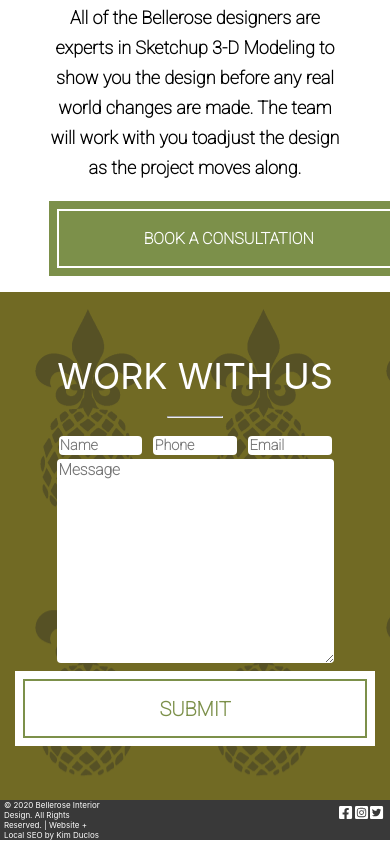
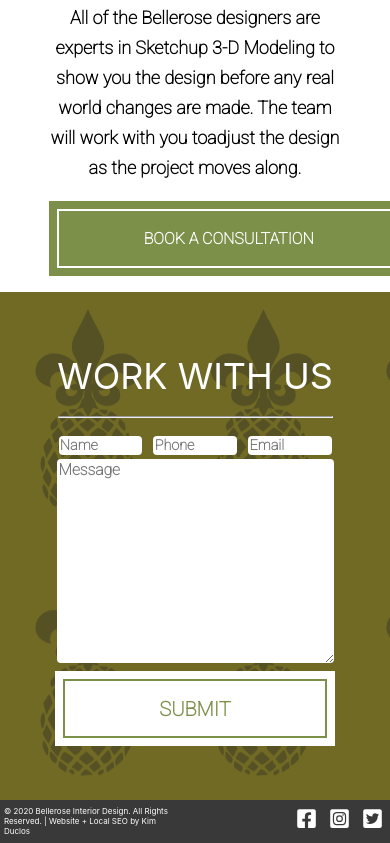
Before and after one commit to KimDuclos/bellerose-design, a React (Create React App) app in the folder bellerose-design/: page /about in a window 390 px wide. Shown: the part 1679-2522 px from the top of the page. Built offline with nearby package versions, Linux system fonts and the light colour scheme.

Commit message:
responsive to mobile

```diff
--- a/bellerose-design/src/footer.jsx
+++ b/bellerose-design/src/footer.jsx
@@ -11,7 +11,7 @@ const Footer = () => {
     <div className="footer">
       <div className="top-section">
         WORK WITH US
-        <hr></hr>
+        <hr className="white-line"></hr>
         <form className="form" id="form">
           <div className="info" style={{ width: "70%" }}>
             <input
--- a/bellerose-design/src/footer.scss
+++ b/bellerose-design/src/footer.scss
@@ -4,6 +4,7 @@ $roboto: "roboto";
 
 $tablet: 1000px;
 $large-mobile: 800px;
+$size425: 425px;
 
 .footer {
   .top-section {
@@ -18,6 +19,9 @@ $large-mobile: 800px;
     justify-content: center;
     hr {
       width: 14%;
+      @media (max-width: $size425) {
+        width: 70%;
+      }
     }
     .form {
       display: flex;
@@ -30,7 +34,7 @@ $large-mobile: 800px;
         width: 45%;
         input {
           color: #969393;
-          font-size: .4em;
+          font-size: 0.4em;
           font-family: $roboto;
           border-radius: 4px;
           font-weight: bold;
@@ -52,7 +56,7 @@ $large-mobile: 800px;
         textarea {
           width: 45%;
           border-radius: 4px;
-          font-size: .434em;
+          font-size: 0.434em;
           font-family: $roboto;
           font-weight: bold;
         }
@@ -61,6 +65,11 @@ $large-mobile: 800px;
         font-family: $roboto;
         font-size: 20px;
         margin: 2% 0 0 0;
+        .button {
+          @media (max-width: $size425) {
+            max-width: 72%;
+          }
+        }
       }
     }
   }
@@ -142,19 +151,28 @@ $large-mobile: 800px;
     flex-direction: row;
     justify-content: space-around;
     .copyright {
-      font-size: .5em;
+      font-size: 0.5em;
       margin: auto 0 auto 1%;
+      @media (max-width: $size425) {
+        width: 200%;
+      }
     }
     .social-icons {
       // width: auto;
       display: flex;
       justify-content: flex-end;
       align-content: center;
-      margin: .4% 1% 0 5%;
+      margin: 0.4% 1% 0 5%;
+      @media (max-width: $size425) {
+        margin: 2% 0 0 0;
+      }
       .icon {
         height: 60%;
         width: 5%;
         margin: 0 1% 0 0;
+        @media (max-width: $size425) {
+          width: 15%;
+        }
       }
     }
   }
```
Also changed, not shown: 1 other file (tests, documents, lock files or other folders).
